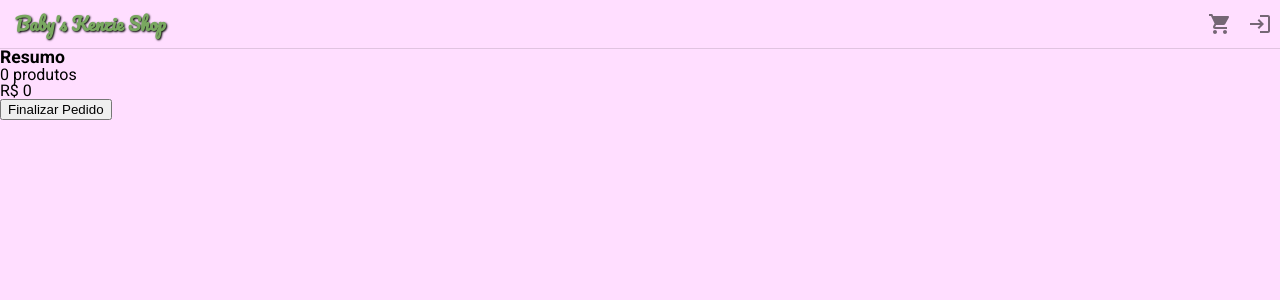
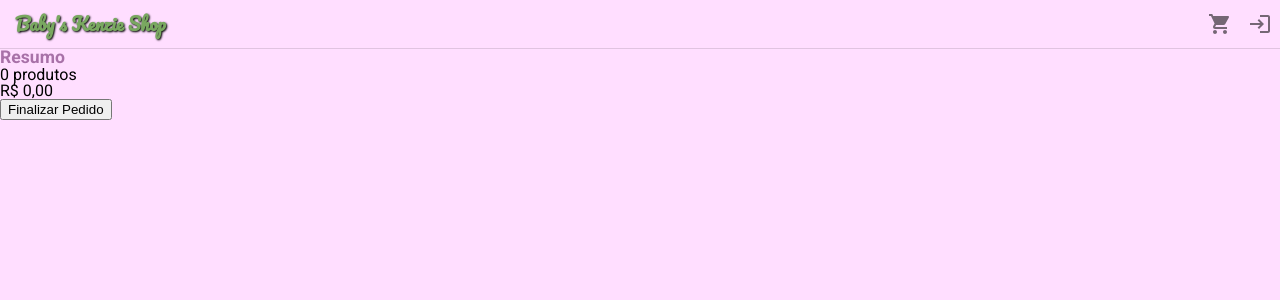
Before and after one commit to Kenzie-Academy-Brasil-Developers/react-entrega-s3-kenzieshop-danielmsatiro, a React (Create React App) app: page /cart in a window 1280 px wide. Shown: the top 300 px of the page. Built offline with nearby package versions, Linux system fonts and the light colour scheme.

Commit message:
feat: add formatValue for prices

```diff
--- a/src/pages/cart/index.jsx
+++ b/src/pages/cart/index.jsx
@@ -5,6 +5,7 @@ import {
   incrementToProductThunk,
   removeToCartThunk,
 } from "../../store/modules/cart/thunks";
+import { formatValue } from "../../utils/formatValue";
 import { Container } from "./style";
 
 export const Cart = () => {
@@ -34,7 +35,7 @@ export const Cart = () => {
             <button onClick={() => dispatch(decrementToProductThunk(product))}>
               -
             </button>
-            <span> Total {product.price * product.quantity}</span>
+            <span> Total {formatValue(product.price * product.quantity)}</span>
             <button onClick={() => removeProduct(product)}>
               Remover produto
             </button>
@@ -45,7 +46,9 @@ export const Cart = () => {
         <h2>Resumo</h2>
         <p>{cart.length === 1 ? `1 produto` : `${cart.length} produtos`}</p>
         <p>
-          R$ {cart.reduce((acc, item) => acc + item.quantity * item.price, 0)}
+          {formatValue(
+            cart.reduce((acc, item) => acc + item.quantity * item.price, 0)
+          )}
         </p>
         <button>Finalizar Pedido</button>
       </div>
--- a/src/pages/shop/index.jsx
+++ b/src/pages/shop/index.jsx
@@ -4,6 +4,7 @@ import {
   addToCartThunk,
   incrementToProductThunk,
 } from "../../store/modules/cart/thunks";
+import { formatValue } from "../../utils/formatValue";
 
 export const Shop = () => {
   const { products, cart } = useSelector((store) => store);
@@ -33,7 +34,7 @@ export const Shop = () => {
           <Card key={product.id}>
             <img src={product.image} alt="" />
             <h2>{product.name}</h2>
-            <span>{product.price}</span>
+            <span>{formatValue(product.price)}</span>
             <button onClick={() => handleShop(product)}>
               Adicionar ao Carrinho
             </button>
--- a/src/pages/shop/style.js
+++ b/src/pages/shop/style.js
@@ -32,5 +32,6 @@ export const Card = styled.li`
   }
   h2 {
     margin-bottom: 10px;
+    text-shadow: 1px 1px 2px var(--dark-green);
   }
 `;
--- a/src/styles/global.js
+++ b/src/styles/global.js
@@ -67,6 +67,7 @@ export const GlobalStyle = createGlobalStyle`
     h2{
         font-size: 1.1rem;
         font-weight: bold;
+        color: #A871A8;
     }
 
     /* outros elementos que talvez eu queira estilizar */
--- /dev/null
+++ b/src/utils/formatValue.js
@@ -0,0 +1,5 @@
+export const formatValue = (value) =>
+  Intl.NumberFormat("pt-BR", {
+    style: "currency",
+    currency: "BRL",
+  }).format(value);
```
